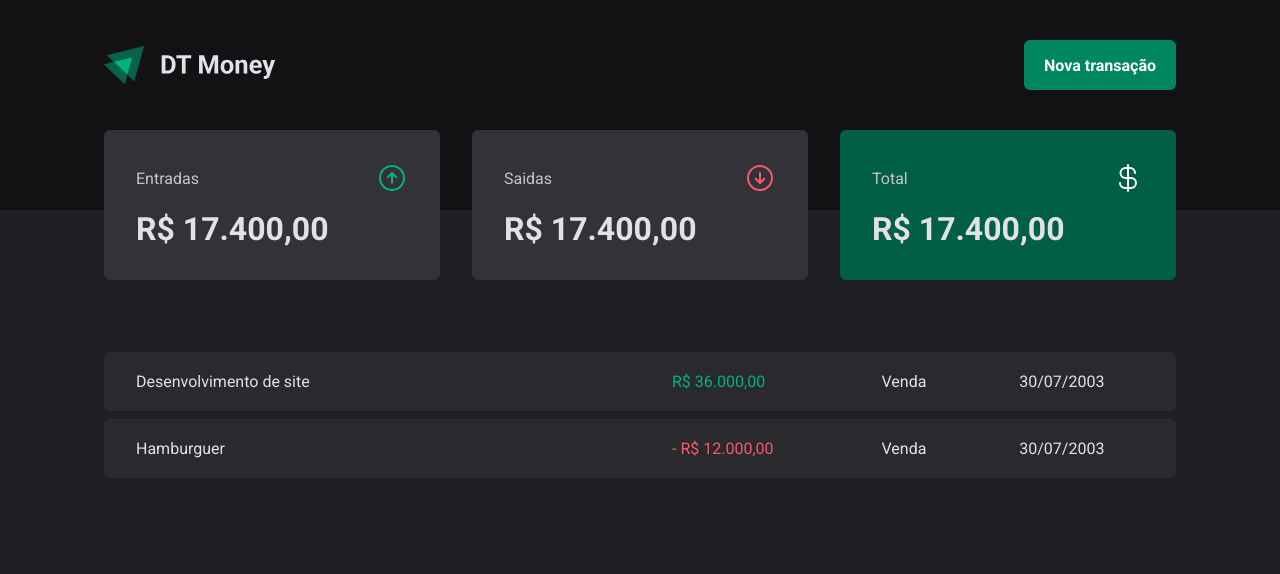
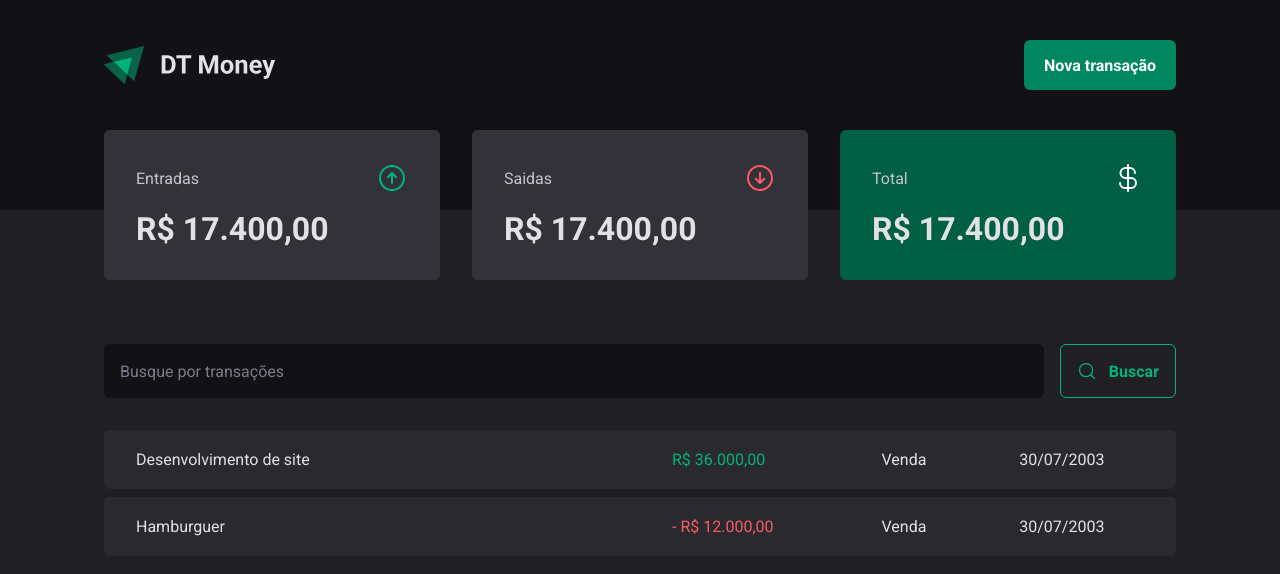
Before and after one commit to Lunatic02/DT-MONEY, a React (Vite) app: page / in a window 1280 px wide. Shown: the top 574 px of the page. Built offline with nearby package versions, Linux system fonts and the light colour scheme.

Commit message:
Formulario de Busca

```diff
--- /dev/null
+++ b/src/pages/Transactions/components/SearchForm/index.tsx
@@ -0,0 +1,14 @@
+import { MagnifyingGlass } from "phosphor-react";
+import { SearchFormContainer } from "./styles";
+
+export function SearchForm(){
+  return(
+    <SearchFormContainer>
+      <input type="text" placeholder="Busque por transações" />
+      <button type="submit">
+        <MagnifyingGlass size={20} />
+        Buscar
+      </button>
+    </SearchFormContainer>
+  )
+}
--- /dev/null
+++ b/src/pages/Transactions/components/SearchForm/styles.ts
@@ -0,0 +1,39 @@
+import styled from "styled-components";
+
+export const SearchFormContainer = styled.form`
+  display: flex;
+  gap: 1rem;
+  input{
+    flex: 1;
+    border-radius: 6px;
+    border: 0;
+    background-color: ${props=> props.theme['gray-900']};
+    color: ${props=> props.theme['gray-300']};
+    padding: 1rem;
+
+    &::placeholder{
+      color: ${props => props.theme["gray-500"]};
+    }
+  }
+
+  button{
+    display: flex;
+    align-items: center;
+    gap: 0.75rem;
+
+    border: 0;
+    padding: 1rem;
+    background-color: transparent;
+    border: 1px solid ${props => props.theme["green-300"]};
+    color:${props=> props.theme['green-300']};
+    font-weight: bold;
+    border-radius: 6px;
+
+    &:hover{
+      background-color:  ${props => props.theme["green-500"]};
+      border-color: ${props => props.theme["green-500"]};
+      color:${props=> props.theme.white};
+      transition: background-color 0.2s, color 0.2s, border-color 0.2s;
+    }
+  }
+`
--- a/src/pages/Transactions/index.tsx
+++ b/src/pages/Transactions/index.tsx
@@ -1,5 +1,6 @@
 import { Header } from "../../components/Header";
-import { Summary } from "../../components/Summary/Index";
+import { Summary } from "../../components/Summary/index";
+import { SearchForm } from "./components/SearchForm";
 import { PriceHighlight, TransactionsContainer, TransactionsTable } from "./styles";
 
 export function Transactions(){
@@ -8,6 +9,7 @@
     <Header />
     <Summary />
     <TransactionsContainer>
+    <SearchForm />
     <TransactionsTable>
       <tbody>
         <tr>
--- a/src/pages/Transactions/styles.ts
+++ b/src/pages/Transactions/styles.ts
@@ -11,7 +11,7 @@
   width: 100%;
   border-collapse: separate;
   border-spacing: 0 0.5rem;
-  /* margin-top: 1.5rem; */
+  margin-top: 1.5rem;
 
   td{
     padding: 1.25rem 2rem;
```
